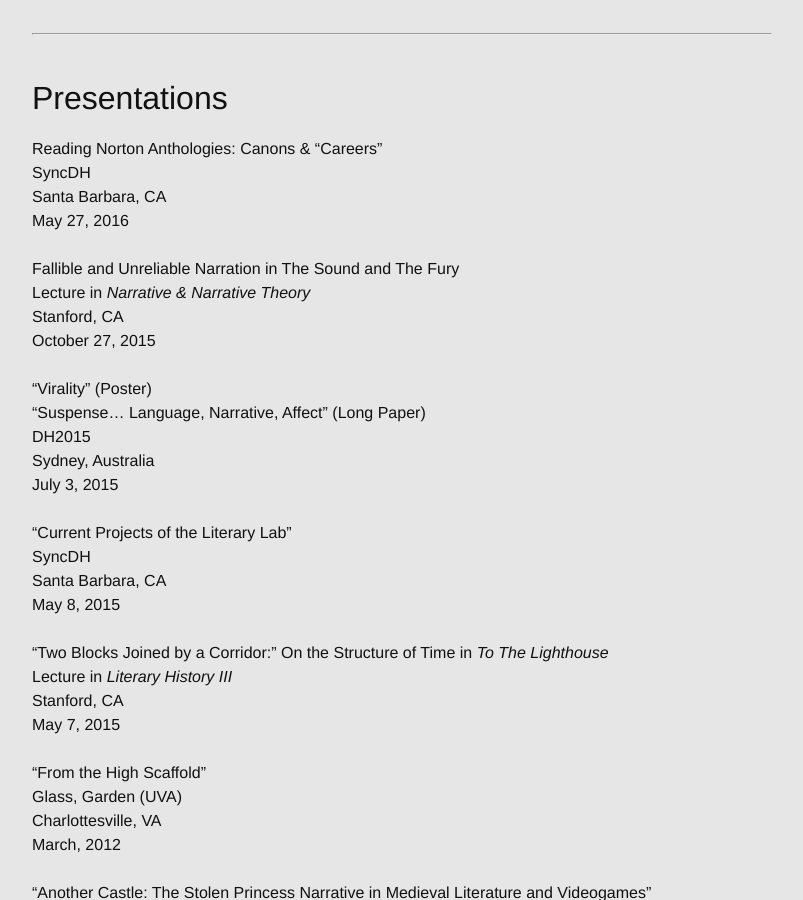
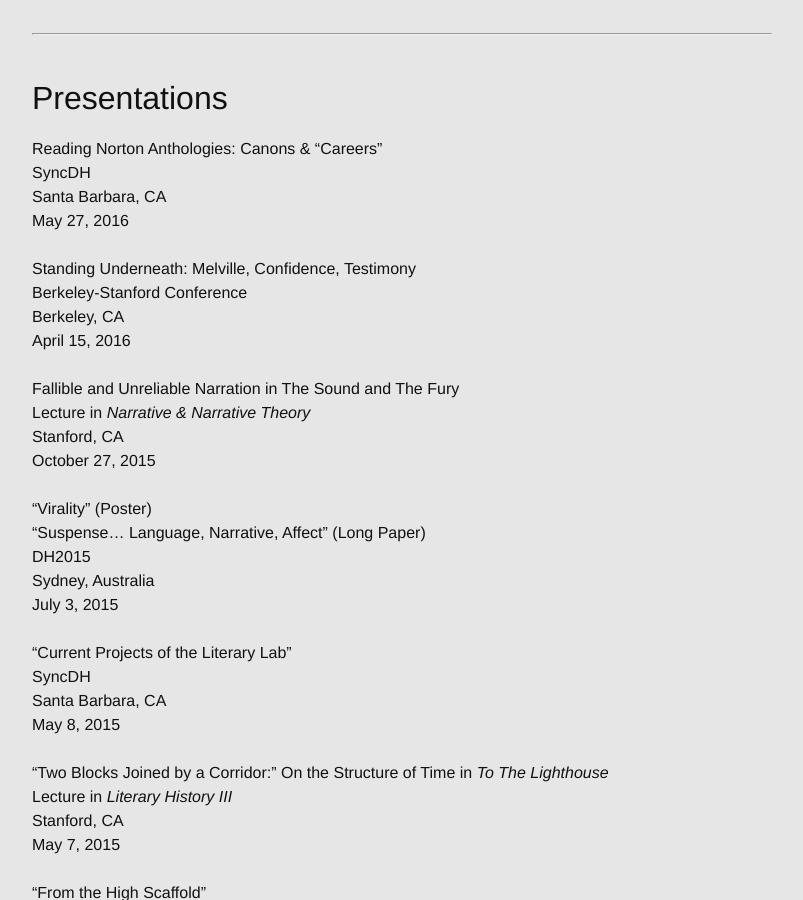
Before and after one commit to erikfredner/erikfredner.github.io, a Jekyll site: the page built from cv.md, in a window 1280 px wide and 900 px high, scrolled down 1188 px. Shown: the whole window, without its empty margins (238-1041 px from the left). Built offline with Jekyll 4.4.1, drawn with Linux system fonts in a browser that asks for light colours.

Commit message:
update cv

```diff
--- a/cv.md
+++ b/cv.md
@@ -67,6 +67,14 @@
 <br>
 May 27, 2016
 <br><br>
+Standing Underneath: Melville, Confidence, Testimony
+<br>
+Berkeley-Stanford Conference
+<br>
+Berkeley, CA
+<br>
+April 15, 2016
+<br><br>
 Fallible and Unreliable Narration in The Sound and The Fury
 <br>
 Lecture in _Narrative & Narrative Theory_
```
